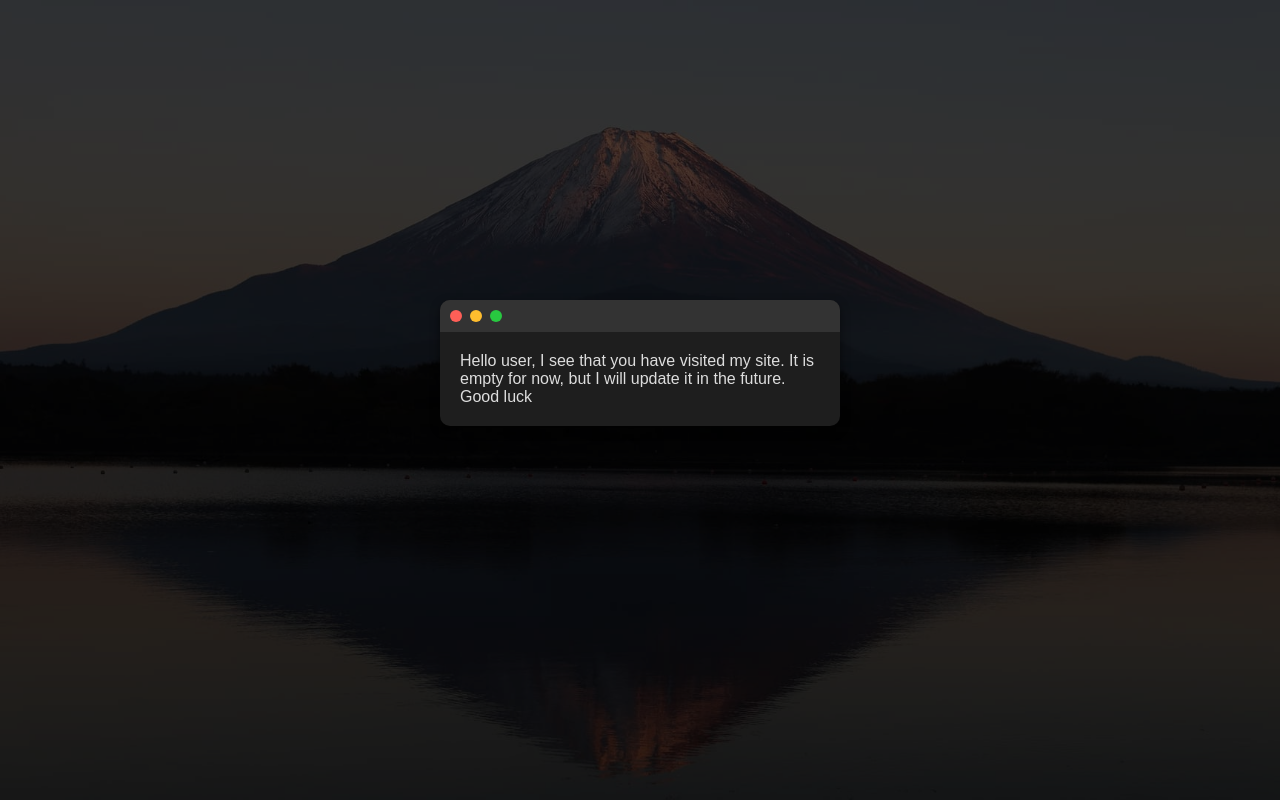
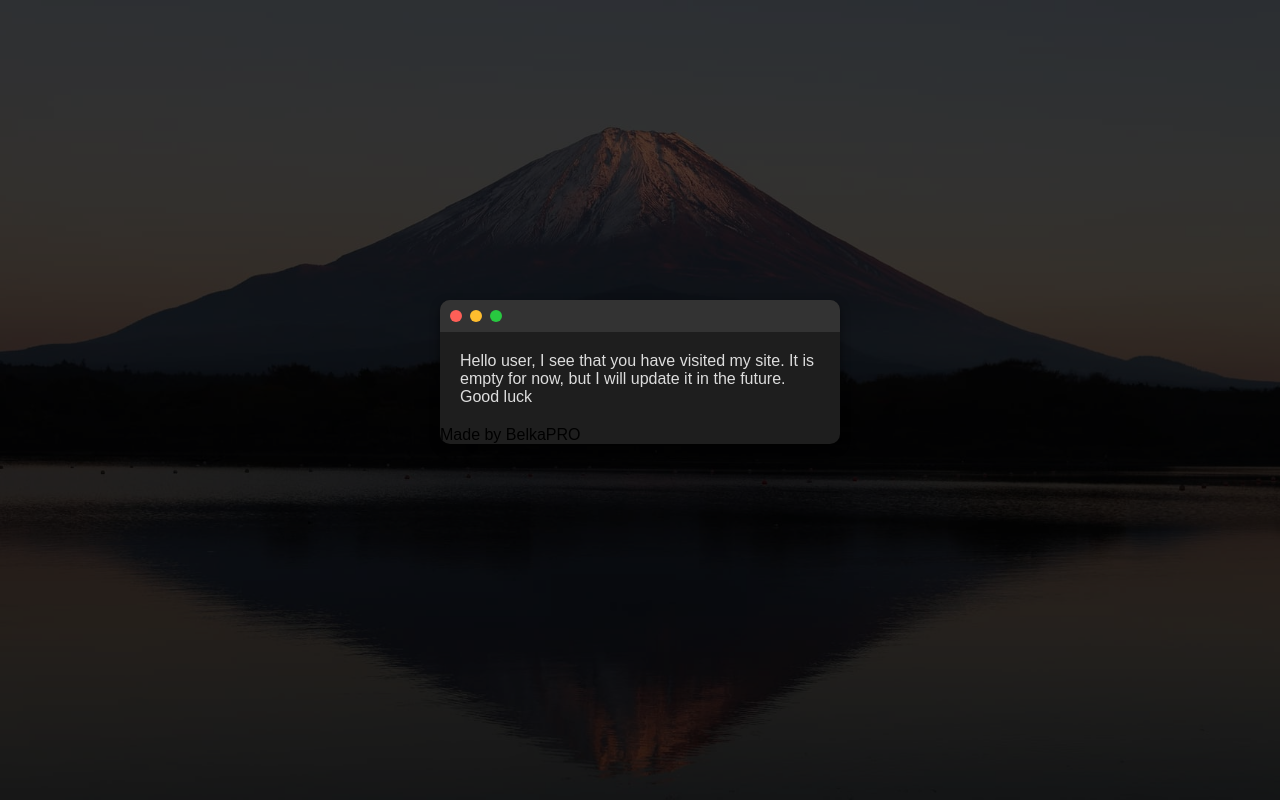
Before and after one commit to BelkasPro/website, a plain HTML site: page index.html in a window 1280 px wide. Drawn offline with Linux system fonts and the light colour scheme.

Commit message:
Update index.html

```diff
--- a/index.html
+++ b/index.html
@@ -78,6 +78,7 @@
         <div class="content">
             Hello user, I see that you have visited my site. It is empty for now, but I will update it in the future. Good luck
         </div>
+        <div class="footer">Made by BelkaPRO</div>
     </div>
     <script>
         const windowElement = document.getElementById("window");
```
